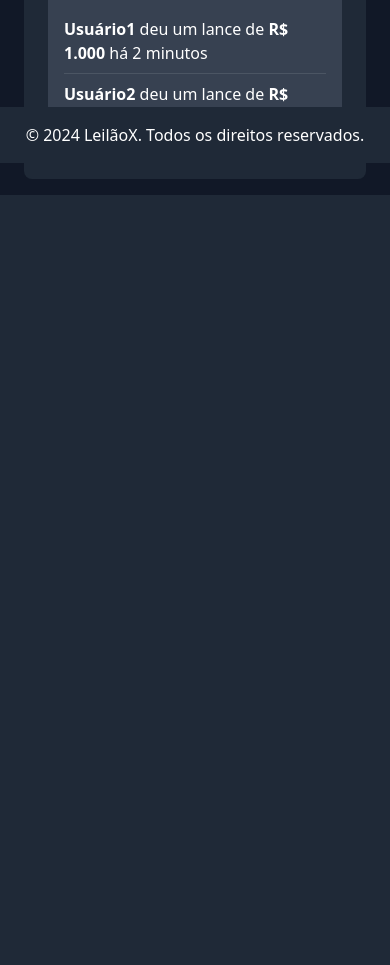
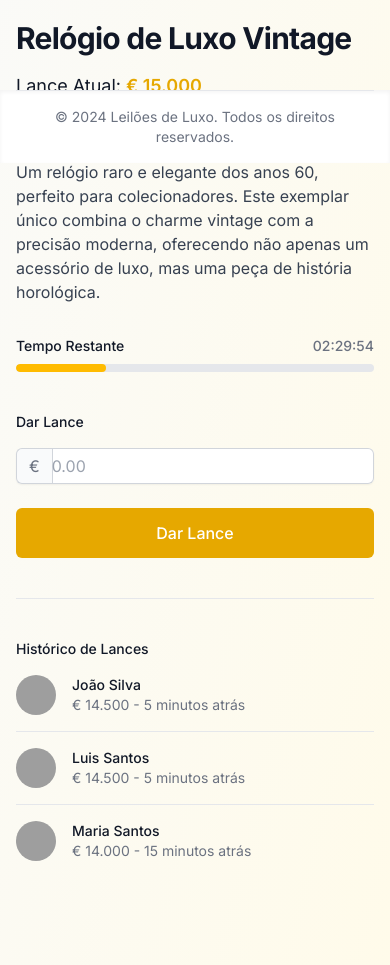
Before and after one commit to Leilao-Artes/global, a Flask app: page / in a window 390 px wide. Shown: the part 681-1646 px from the top of the page. Before the commit the page ends 876 px from the top, so only its background shows below. Run offline with Flask 3, Linux system fonts and the light colour scheme; some libraries are stand-ins or nearby versions; grey boxes are pictures that could not be loaded.

Commit message:
Add auction details and new base template for luxury auction platform

```diff
--- a/src/app.py
+++ b/src/app.py
@@ -3,16 +3,58 @@ from flask import Flask, render_template
 app = Flask(__name__)
 
 @app.route('/')
-def home():
-    return render_template('index.html')
+def index():
+    # Dados mockup para o leilão
+    leilao = {
+        'titulo': 'Relógio de Luxo Vintage',
+        'lance_atual': '€ 15.000',
+        'avaliacoes': 12,
+        'media_avaliacoes': 5.0,
+        'descricao': 'Um relógio raro e elegante dos anos 60, perfeito para colecionadores. Este exemplar único combina o charme vintage com a precisão moderna, oferecendo não apenas um acessório de luxo, mas uma peça de história horológica.',
+        'tempo_restante': '02:30:00',
+        'historico_lances': [
+            {
+                'nome': 'João Silva',
+                'valor': '€ 14.500',
+                'tempo': '5 minutos atrás',
+                'imagem': 'https://images.unsplash.com/photo-1519345182560-3f2917c472ef?ixlib=rb-1.2.1&ixid=eyJhcHBfaWQiOjEyMDd9&auto=format&fit=facearea&facepad=2&w=256&h=256&q=80'
+            },
+            {
+                'nome': 'Luis Santos',
+                'valor': '€ 14.500',
+                'tempo': '5 minutos atrás',
+                'imagem': 'https://images.unsplash.com/photo-1519345182560-3f2917c472ef?ixlib=rb-1.2.1&ixid=eyJhcHBfaWQiOjEyMDd9&auto=format&fit=facearea&facepad=2&w=256&h=256&q=80'
+            },
+            {
+                'nome': 'Maria Santos',
+                'valor': '€ 14.000',
+                'tempo': '15 minutos atrás',
+                'imagem': 'https://images.unsplash.com/photo-1517841905240-472988babdf9?ixlib=rb-1.2.1&ixid=eyJhcHBfaWQiOjEyMDd9&auto=format&fit=facearea&facepad=2&w=256&h=256&q=80'
+            },
+            # Adicione mais lances conforme necessário
+        ],
+        'detalhes_imagens': [
+            {
+                'url': 'https://images.unsplash.com/photo-1523170335258-f5ed11844a49?ixlib=rb-1.2.1&auto=format&fit=crop&w=300&q=80',
+                'alt': 'Detalhe 1'
+            },
+            {
+                'url': 'https://images.unsplash.com/photo-1587836374828-4dbafa94cf0e?ixlib=rb-1.2.1&auto=format&fit=crop&w=300&q=80',
+                'alt': 'Detalhe 2'
+            },
+            {
+                'url': 'https://images.unsplash.com/photo-1618220179428-22790b461013?ixlib=rb-1.2.1&auto=format&fit=crop&w=300&q=80',
+                'alt': 'Detalhe 3'
+            },
+            {
+                'url': 'https://images.unsplash.com/photo-1619946794135-5bc917a27793?ixlib=rb-1.2.1&auto=format&fit=crop&w=300&q=80',
+                'alt': 'Detalhe 4'
+            },
+            # Adicione mais imagens detalhadas conforme necessário
+        ]
+    }
 
-@app.route('/base')
-def base():
-    return render_template('base.html')
-
-@app.route('/login')
-def login():
-    return render_template('login.html')
+    return render_template('index.html', leilao=leilao)
 
 if __name__ == '__main__':
     app.run(debug=True)
--- a/src/templates/base.html
+++ b/src/templates/base.html
@@ -0,0 +1,149 @@
+<!DOCTYPE html>
+<html lang="pt-PT" class="h-full bg-gray-50">
+<head>
+    <meta charset="UTF-8">
+    <meta name="viewport" content="width=device-width, initial-scale=1.0">
+    <title>{% block title %}Inspeção de Leilão de Luxo{% endblock %}</title>
+    <script src="https://cdn.tailwindcss.com"></script>
+    <script>
+        tailwind.config = {
+            theme: {
+                extend: {
+                    colors: {
+                        gold: {
+                            50: '#FFFBEA',
+                            100: '#FFF6D6',
+                            200: '#FFE7A0',
+                            300: '#FFD86A',
+                            400: '#FFC934',
+                            500: '#FFBB00',
+                            600: '#E6A800',
+                            700: '#B38600',
+                            800: '#806100',
+                            900: '#4D3A00',
+                        },
+                    },
+                    fontFamily: {
+                        sans: ['Inter', 'sans-serif'],
+                    },
+                },
+            },
+        }
+    </script>
+    <link href="https://fonts.googleapis.com/css2?family=Inter:wght@300;400;500;600;700&display=swap" rel="stylesheet">
+
+    <!-- Estilização Personalizada da Scrollbar -->
+    <style>
+        /* Scrollbar para navegadores WebKit (Chrome, Safari) */
+        ::-webkit-scrollbar {
+            width: 12px;
+        }
+
+        ::-webkit-scrollbar-track {
+            background: #f1f1f1;
+        }
+
+        ::-webkit-scrollbar-thumb {
+            background-color: #FFBB00; /* Cor do thumb */
+            border-radius: 6px;
+            border: 3px solid #f1f1f1; /* Espaço entre o thumb e o track */
+        }
+
+        /* Scrollbar para Firefox */
+        * {
+            scrollbar-width: thin;
+            scrollbar-color: #FFBB00 #f1f1f1;
+        }
+
+        /* Ajuste para garantir que o conteúdo não seja sobreposto pelo footer fixo */
+        body {
+            padding-bottom: 64px; /* Altura do footer (ajuste conforme necessário) */
+        }
+    </style>
+</head>
+<body class="h-full font-sans antialiased">
+    <div class="min-h-full bg-gradient-to-br from-gray-50 to-gold-50">
+        <!-- Cabeçalho -->
+        <header class="bg-white shadow-sm fixed top-0 left-0 right-0 z-50">
+            <nav class="mx-auto max-w-7xl px-4 sm:px-6 lg:px-8">
+                <div class="flex h-16 justify-between items-center">
+                    <div class="flex items-center">
+                        <!-- Removido o logo da navbar -->
+                        <div class="hidden md:block">
+                            <div class="ml-10 flex items-baseline space-x-4">
+                                <a href="#" class="text-gray-500 hover:text-gray-700 px-3 py-2 rounded-md text-sm font-medium">Leilões</a>
+                                <a href="#" class="text-gray-900 px-3 py-2 rounded-md text-sm font-medium" aria-current="page">Inspeção</a>
+                                <a href="#" class="text-gray-500 hover:text-gray-700 px-3 py-2 rounded-md text-sm font-medium">Meus Lances</a>
+                            </div>
+                        </div>
+                    </div>
+                    <div class="flex items-center">
+                        <button type="button" class="rounded-full bg-white p-1 text-gray-400 hover:text-gray-500 focus:outline-none focus:ring-2 focus:ring-gold-500 focus:ring-offset-2">
+                            <span class="sr-only">Ver notificações</span>
+                            <svg class="h-6 w-6" fill="none" viewBox="0 0 24 24" stroke-width="1.5" stroke="currentColor" aria-hidden="true">
+                                <path stroke-linecap="round" stroke-linejoin="round" d="M14.857 17.082a23.848 23.848 0 005.454-1.31A8.967 8.967 0 0118 9.75v-.7V9A6 6 0 006 9v.75a8.967 8.967 0 01-2.312 6.022c1.733.64 3.56 1.085 5.455 1.31m5.714 0a24.255 24.255 0 01-5.714 0m5.714 0a3 3 0 11-5.714 0" />
+                            </svg>
+                        </button>
+                        <div class="ml-3 relative">
+                            <div>
+                                <button type="button" class="flex rounded-full bg-white text-sm focus:outline-none focus:ring-2 focus:ring-gold-500 focus:ring-offset-2" id="user-menu-button" aria-expanded="false" aria-haspopup="true">
+                                    <span class="sr-only">Abrir menu do utilizador</span>
+                                    <img class="h-8 w-8 rounded-full" src="https://images.unsplash.com/photo-1472099645785-5658abf4ff4e?ixlib=rb-1.2.1&ixid=eyJhcHBfaWQiOjEyMDd9&auto=format&fit=facearea&facepad=2&w=256&h=256&q=80" alt="Foto de Perfil">
+                                </button>
+                            </div>
+                            <!-- Menu do utilizador pode ser adicionado aqui -->
+                        </div>
+                    </div>
+                </div>
+            </nav>
+        </header>
+
+        <!-- Conteúdo Principal -->
+        <main class="pt-16 pb-16"> <!-- Adicionado padding-top para compensar a navbar fixa -->
+            {% block content %}
+            <!-- O conteúdo específico de cada página será inserido aqui -->
+            {% endblock %}
+        </main>
+    </div>
+
+    <!-- Rodapé Fixo -->
+    <footer class="fixed bottom-0 left-0 right-0 bg-white shadow-inner z-40">
+        <div class="mx-auto max-w-7xl px-4 sm:px-6 lg:px-8">
+            <div class="border-t border-gray-200 py-4 text-center text-sm text-gray-500">
+                &copy; 2024 Leilões de Luxo. Todos os direitos reservados.
+            </div>
+        </div>
+    </footer>
+
+    <!-- Script do Contador Regressivo -->
+    <script>
+        // Simples contador regressivo
+        function updateCountdown() {
+            const countdownElement = document.getElementById('countdown');
+            if (!countdownElement) return;
+            let time = countdownElement.innerText.split(':').map(Number);
+            let [hours, minutes, seconds] = time;
+
+            if (seconds > 0) {
+                seconds--;
+            } else if (minutes > 0) {
+                minutes--;
+                seconds = 59;
+            } else if (hours > 0) {
+                hours--;
+                minutes = 59;
+                seconds = 59;
+            }
+
+            countdownElement.innerText = `${hours.toString().padStart(2, '0')}:${minutes.toString().padStart(2, '0')}:${seconds.toString().padStart(2, '0')}`;
+
+            if (hours === 0 && minutes === 0 && seconds === 0) {
+                clearInterval(countdownInterval);
+                alert('O leilão terminou!');
+            }
+        }
+
+        const countdownInterval = setInterval(updateCountdown, 1000);
+    </script>
+</body>
+</html>
--- a/src/templates/index.html
+++ b/src/templates/index.html
@@ -1,124 +1,126 @@
-<!DOCTYPE html>
-<html lang="pt-BR">
-<head>
-    <meta charset="UTF-8">
-    <meta name="viewport" content="width=device-width, initial-scale=1.0">
-    <title>Leilão Futurista</title>
-    <!-- Tailwind CSS via CDN -->
-    <script src="https://cdn.tailwindcss.com"></script>
-    <!-- Chart.js via CDN -->
-    <script src="https://cdn.jsdelivr.net/npm/chart.js"></script>
-    <!-- Google Fonts -->
-    <link href="https://fonts.googleapis.com/css2?family=Roboto:wght@400;700&display=swap" rel="stylesheet">
-    <style>
-        /* Custom Scrollbar para a lista de lances */
-        /* Apenas visível em navegadores baseados em WebKit */
-        .scrollbar-thin::-webkit-scrollbar {
-            width: 8px;
+{% extends "base.html" %}
+
+{% block title %}{{ leilao.titulo }} - Inspeção de Leilão de Luxo{% endblock %}
+
+{% block content %}
+<main class="py-10">
+    <div class="mx-auto max-w-7xl px-4 sm:px-6 lg:px-8">
+        <div class="lg:grid lg:grid-cols-12 lg:gap-x-8">
+            <!-- Seção de Imagens -->
+            <div class="lg:col-span-7">
+                <div class="grid grid-cols-1 gap-4">
+                    <!-- Imagem Principal -->
+                    <div class="aspect-w-16 aspect-h-9 overflow-hidden rounded-lg">
+                        <img src="https://images.unsplash.com/photo-1523170335258-f5ed11844a49?ixlib=rb-1.2.1&auto=format&fit=crop&w=1350&q=80" alt="{{ leilao.titulo }}" class="object-cover w-full h-full cursor-pointer" onclick="openModal(this.src, '{{ leilao.titulo }}')">
+                    </div>
+                    <!-- Grade de Imagens Detalhadas -->
+                    <div class="grid grid-cols-2 sm:grid-cols-4 gap-4">
+                        {% for detalhe in leilao.detalhes_imagens %}
+                        <div class="aspect-w-1 aspect-h-1 overflow-hidden rounded-lg">
+                            <img src="{{ detalhe.url }}" alt="{{ detalhe.alt }}" class="object-cover w-full h-full hover:opacity-75 transition-opacity duration-300 cursor-pointer" onclick="openModal(this.src, '{{ detalhe.alt }}')">
+                        </div>
+                        {% endfor %}
+                    </div>
+                </div>
+            </div>
+
+            <!-- Seção de Detalhes do Leilão -->
+            <div class="mt-10 lg:col-span-5 lg:mt-0">
+                <h1 class="text-3xl font-bold tracking-tight text-gray-900">{{ leilao.titulo }}</h1>
+                <div class="mt-4">
+                    <h2 class="sr-only">Informações do Leilão</h2>
+                    <p class="text-lg text-gray-900">Lance Atual: <span class="font-semibold text-gold-600">{{ leilao.lance_atual }}</span></p>
+                </div>
+                <div class="mt-4">
+                    <div class="flex items-center">
+                        <div class="flex items-center">
+                            <!-- Estrelas de Avaliação -->
+                            {% for i in range(1, 6) %}
+                            <svg class="text-gold-500 h-5 w-5 flex-shrink-0" viewBox="0 0 20 20" fill="currentColor" aria-hidden="true">
+                                <path fill-rule="evenodd" d="M10.868 2.884c-.321-.772-1.415-.772-1.736 0l-1.83 4.401-4.753.381c-.833.067-1.171 1.107-.536 1.651l3.62 3.102-1.106 4.637c-.194.813.691 1.456 1.405 1.02L10 15.591l4.069 2.485c.713.436 1.598-.207 1.404-1.02l-1.106-4.637 3.62-3.102c.635-.544.297-1.584-.536-1.65l-4.752-.382-1.831-4.401z" clip-rule="evenodd" />
+                            </svg>
+                            {% endfor %}
+                        </div>
+                        <p class="ml-3 text-sm text-gray-700">{{ leilao.media_avaliacoes }} ({{ leilao.avaliacoes }} avaliações)</p>
+                    </div>
+                </div>
+                <div class="mt-6">
+                    <h3 class="sr-only">Descrição</h3>
+                    <div class="space-y-6 text-base text-gray-700">
+                        <p>{{ leilao.descricao }}</p>
+                    </div>
+                </div>
+                <div class="mt-8">
+                    <div class="flex items-center justify-between">
+                        <h3 class="text-sm font-medium text-gray-900">Tempo Restante</h3>
+                        <p class="text-sm font-medium text-gray-500" id="countdown">{{ leilao.tempo_restante }}</p>
+                    </div>
+                    <div class="mt-2 h-2 w-full bg-gray-200 rounded-full overflow-hidden">
+                        <div class="h-full bg-gold-500 rounded-full" style="width: 25%"></div>
+                    </div>
+                </div>
+                <div class="mt-10">
+                    <h3 class="text-sm font-medium text-gray-900">Dar Lance</h3>
+                    <form class="mt-4" action="#" method="POST">
+                        <div class="flex rounded-md shadow-sm">
+                            <span class="inline-flex items-center rounded-l-md border border-r-0 border-gray-300 bg-gray-50 px-3 text-gray-500 sm:text-sm">
+                                €
+                            </span>
+                            <input type="number" name="price" id="price" class="block w-full min-w-0 flex-1 rounded-none rounded-r-md border-0 py-1.5 text-gray-900 ring-1 ring-inset ring-gray-300 placeholder:text-gray-400 focus:ring-2 focus:ring-inset focus:ring-gold-600 sm:text-sm sm:leading-6" placeholder="0.00" aria-describedby="price-currency" required>
+                        </div>
+                        <button type="submit" class="mt-6 flex w-full items-center justify-center rounded-md border border-transparent bg-gold-600 px-8 py-3 text-base font-medium text-white hover:bg-gold-700 focus:outline-none focus:ring-2 focus:ring-gold-500 focus:ring-offset-2">Dar Lance</button>
+                    </form>
+                </div>
+                <div class="mt-10 border-t border-gray-200 pt-10">
+                    <h3 class="text-sm font-medium text-gray-900">Histórico de Lances</h3>
+                    <div class="mt-4 flow-root">
+                        <ul role="list" class="-my-4 divide-y divide-gray-200">
+                            {% for lance in leilao.historico_lances %}
+                            <li class="flex items-center py-4">
+                                <img src="{{ lance.imagem }}" alt="{{ lance.nome }}" class="h-10 w-10 rounded-full">
+                                <div class="ml-4">
+                                    <p class="text-sm font-medium text-gray-900">{{ lance.nome }}</p>
+                                    <p class="text-sm text-gray-500">{{ lance.valor }} - {{ lance.tempo }}</p>
+                                </div>
+                            </li>
+                            {% endfor %}
+                            <!-- Adicione mais lances conforme necessário -->
+                        </ul>
+                    </div>
+                </div>
+            </div>
+        </div>
+    </div>
+
+    <!-- Modal de Imagem -->
+    <div id="imageModal" class="fixed inset-0 bg-black bg-opacity-75 flex items-center justify-center z-50 hidden">
+        <div class="relative">
+            <button onclick="closeModal()" class="absolute top-0 right-0 mt-4 mr-4 text-white text-3xl font-bold">&times;</button>
+            <img id="modalImage" src="" alt="" class="max-w-full max-h-screen rounded-lg">
+            <p id="modalAlt" class="mt-2 text-center text-white text-lg"></p>
+        </div>
+    </div>
+
+    <!-- Scripts para o Modal -->
+    <script>
+        function openModal(src, alt) {
+            document.getElementById('modalImage').src = src;
+            document.getElementById('modalAlt').innerText = alt;
+            document.getElementById('imageModal').classList.remove('hidden');
         }
 
-        .scrollbar-thumb-rounded::-webkit-scrollbar-thumb {
-            background-color: rgba(255, 223, 87, 0.3); /* Amarelo luxo suave */
-            border-radius: 4px;
+        function closeModal() {
+            document.getElementById('imageModal').classList.add('hidden');
+            document.getElementById('modalImage').src = '';
+            document.getElementById('modalAlt').innerText = '';
         }
 
-        .scrollbar-thumb-rounded::-webkit-scrollbar-thumb:hover {
-            background-color: rgba(255, 223, 87, 0.5); /* Amarelo luxo mais intenso */
+        // Fechar o modal ao clicar fora da imagem
+        window.onclick = function(event) {
+            const modal = document.getElementById('imageModal');
+            if (event.target == modal) {
+                closeModal();
+            }
         }
-    </style>
-</head>
-<body class="bg-gray-900 text-white font-roboto">
-
-    <!-- Cabeçalho -->
-    <header class="flex justify-between items-center bg-gray-800 px-6 py-4 sticky top-0 z-50">
-        <div class="text-2xl font-bold text-yellow-500">LeilãoX</div>
-        <nav class="hidden md:flex space-x-6">
-            <a href="#" class="hover:text-yellow-500 transition-colors">Categorias</a>
-            <a href="#" class="hover:text-yellow-500 transition-colors">Histórico</a>
-            <a href="#" class="hover:text-yellow-500 transition-colors">Perfil</a>
-            <a href="#" class="hover:text-yellow-500 transition-colors">Suporte</a>
-        </nav>
-        <div class="text-xl text-yellow-400" id="tempo-restante">10:00</div>
-    </header>
-
-    <!-- Conteúdo Principal -->
-    <main class="flex flex-col lg:flex-row px-6 py-4 space-y-6 lg:space-y-0 lg:space-x-6">
-        <!-- Área de Destaque do Item -->
-        <section class="flex-1 bg-gray-800 rounded-lg p-6 flex flex-col lg:flex-row gap-6">
-            <div class="flex-1">
-                <img src="https://via.placeholder.com/400" alt="Item em Destaque" class="w-full h-auto rounded-lg transform transition-transform duration-300 hover:scale-105">
-            </div>
-            <div class="flex-1 flex flex-col justify-between">
-                <div>
-                    <h1 class="text-3xl font-semibold text-yellow-500">Objeto do Leilão</h1>
-                    <p class="mt-4 text-gray-300">Descrição detalhada do item do leilão, incluindo especificações técnicas e história.</p>
-                </div>
-                <div class="mt-6 flex space-x-4">
-                    <button class="bg-yellow-500 hover:bg-yellow-600 text-white py-2 px-4 rounded-lg transition-colors">Dar Lance</button>
-                    <button class="bg-gray-700 hover:bg-gray-600 text-white py-2 px-4 rounded-lg transition-colors flex items-center">
-                        <svg xmlns="http://www.w3.org/2000/svg" class="h-5 w-5 mr-2 text-yellow-400" viewBox="0 0 20 20" fill="currentColor">
-                            <path d="M3.172 5.172a4 4 0 015.656 0L10 6.343l1.172-1.171a4 4 0 115.656 5.656L10 17.657l-6.828-6.829a4 4 0 010-5.656z" />
-                        </svg>
-                        Favoritar
-                    </button>
-                </div>
-            </div>
-        </section>
-
-        <!-- Seção de Lances em Tempo Real -->
-        <section class="flex-1 bg-gray-800 rounded-lg p-6 space-y-6">
-            <div>
-                <h2 class="text-2xl font-semibold text-yellow-500 mb-4">Evolução dos Lances</h2>
-                <canvas id="graficoLances" class="bg-gray-700 rounded-lg"></canvas>
-            </div>
-            <div class="bg-gray-700 rounded-lg p-4 max-h-96 overflow-y-auto scrollbar-thin scrollbar-thumb-rounded">
-                <h2 class="text-2xl font-semibold text-yellow-500 mb-4">Lances Recentes</h2>
-                <ul id="lista-lances" class="space-y-2">
-                    <li class="border-b border-gray-600 pb-2">
-                        <strong>Usuário1</strong> deu um lance de <strong>R$ 1.000</strong> há 2 minutos
-                    </li>
-                    <li class="border-b border-gray-600 pb-2">
-                        <strong>Usuário2</strong> deu um lance de <strong>R$ 1.200</strong> há 1 minuto
-                    </li>
-                </ul>
-            </div>
-        </section>
-
-        <!-- Barra Lateral -->
-        <aside class="hidden lg:block lg:w-1/4 bg-gray-800 rounded-lg p-6 space-y-6">
-            <div class="text-center">
-                <img src="https://via.placeholder.com/100" alt="Avatar do Usuário" class="w-24 h-24 rounded-full mx-auto">
-                <h3 class="mt-4 text-xl font-semibold text-yellow-500">Nome do Usuário</h3>
-                <p class="mt-2 text-gray-300">Saldo: R$ 5.000</p>
-            </div>
-            <div>
-                <h3 class="text-xl font-semibold text-yellow-500 mb-4">Itens Sugeridos</h3>
-                <ul class="space-y-2">
-                    <li class="bg-gray-700 p-2 rounded-lg hover:bg-gray-600 transition-colors cursor-pointer">Item 1</li>
-                    <li class="bg-gray-700 p-2 rounded-lg hover:bg-gray-600 transition-colors cursor-pointer">Item 2</li>
-                    <li class="bg-gray-700 p-2 rounded-lg hover:bg-gray-600 transition-colors cursor-pointer">Item 3</li>
-                </ul>
-            </div>
-            <div>
-                <h3 class="text-xl font-semibold text-yellow-500 mb-4">Suporte ao Vivo</h3>
-                <button class="w-full bg-yellow-500 hover:bg-yellow-600 text-gray-900 py-2 px-4 rounded-lg transition-colors flex items-center justify-center">
-                    Iniciar Chat
-                    <svg xmlns="http://www.w3.org/2000/svg" class="h-5 w-5 ml-2" viewBox="0 0 20 20" fill="currentColor">
-                        <path d="M2 5a2 2 0 012-2h12a2 2 0 012 2v10a2 2 0 01-2 2H6l-4 4V5z" />
-                    </svg>
-                </button>
-            </div>
-        </aside>
-    </main>
-
-    <!-- Rodapé -->
-    <footer class="bg-gray-800 text-center py-4 fixed bottom-0 w-full">
-        <p>&copy; 2024 LeilãoX. Todos os direitos reservados.</p>
-    </footer>
-
-    <!-- Scripts JavaScript -->
-    <script>
-        // Aqui, o script permanece inalterado
     </script>
-</body>
-</html>
+{% endblock %}
```
